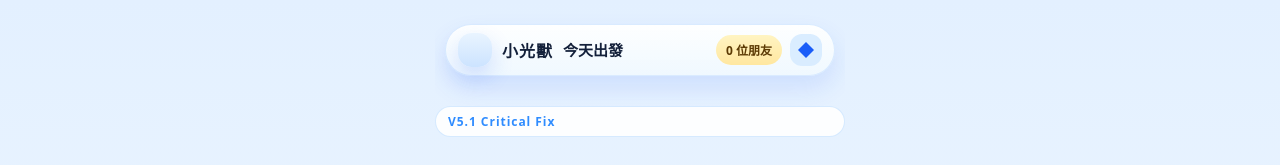
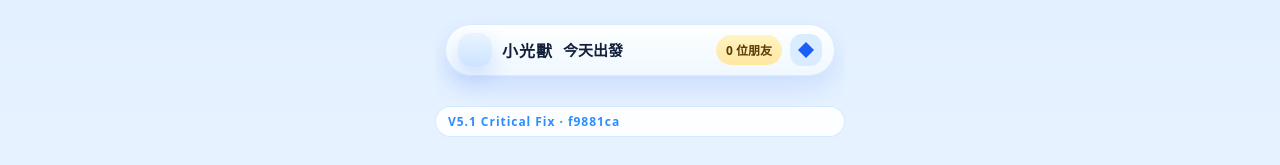
Before and after one commit to daisanity-svg/star-practice-pwa, a Next.js app: page / in a window 1280 px wide. Shown: the top 165 px of the page. Built offline with nearby package versions, Linux system fonts and the light colour scheme; no server answers; the database is empty.

Commit message:
chore(version): add rescue commit hash

```diff
--- a/app/page.tsx
+++ b/app/page.tsx
@@ -21,7 +21,7 @@ export default async function HomePage() {
   return (
     <PhoneFrame>
       <CompanionBar title="今天出發" rightLabel={`${ownedTotal} 位朋友`} />
-      <p className="kid-chip mt-2 text-center font-mono text-xs">V5.1 Critical Fix</p>
+      <p className="kid-chip mt-2 text-center font-mono text-xs">V5.1 Critical Fix · f9881ca</p>
       <div className="kid-game-root">
         <div className="kid-sky" aria-hidden="true" />
         <div className="kid-cloud-1" aria-hidden="true" />
```
